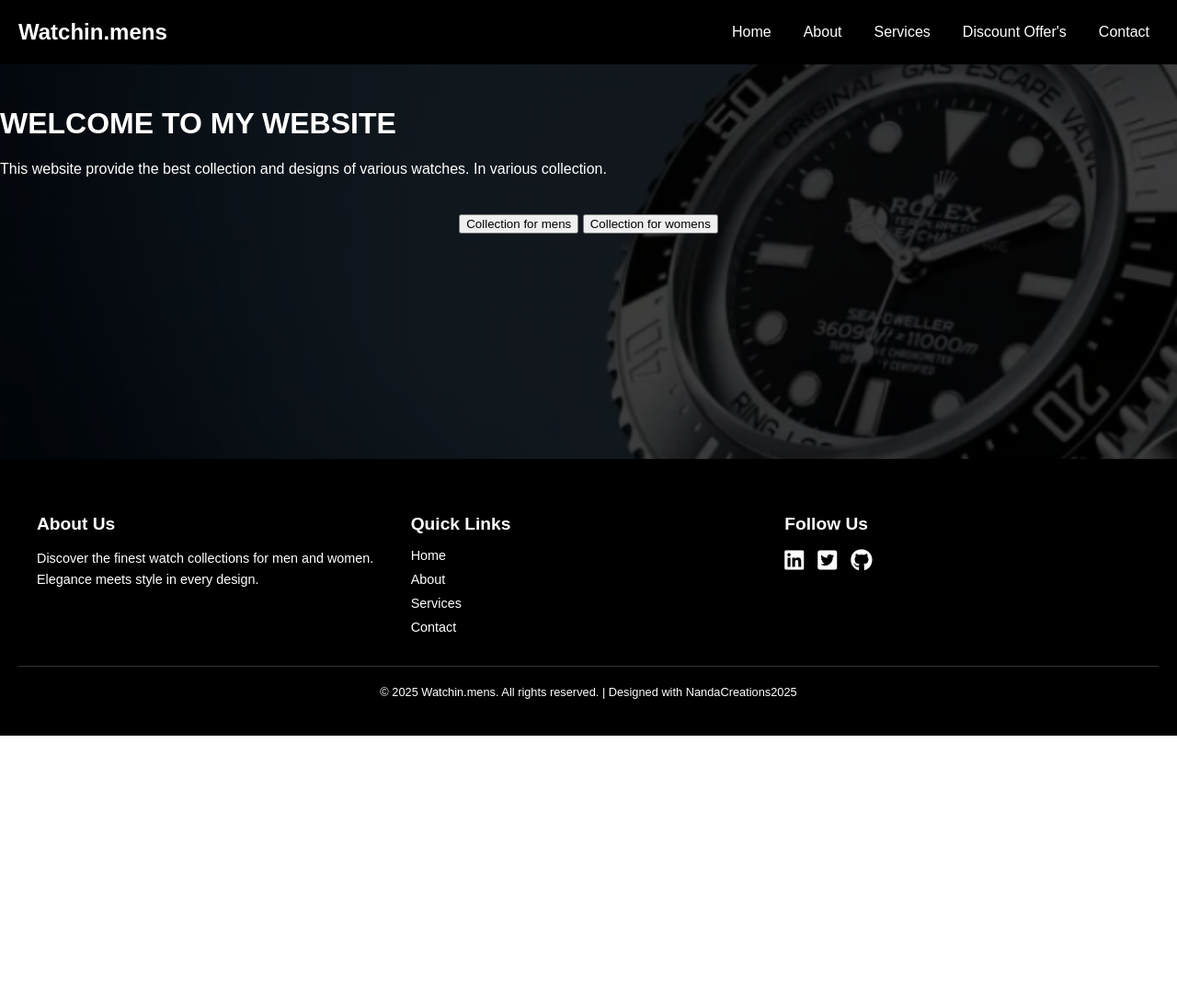
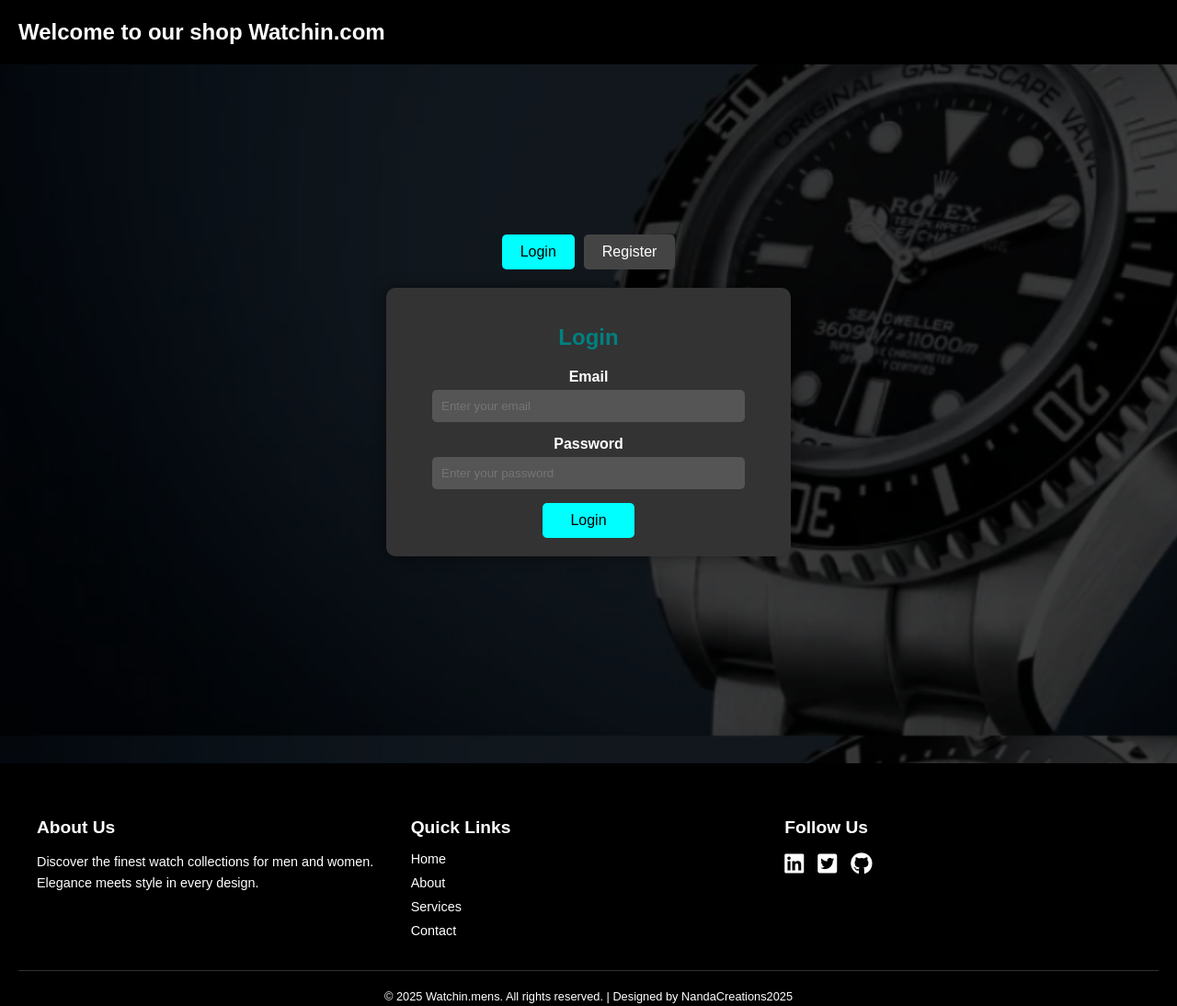
Before and after one commit to nand32541works/websitecreation, a plain HTML site: page index.html in a window 1280 px wide. Shown: the whole page at 92% size. Before the commit the page ends 800 px from the top, so only its background shows below. Drawn offline with Linux system fonts and the light colour scheme.

Commit message:
Add files via upload

```diff
--- a/index.html
+++ b/index.html
@@ -9,38 +9,75 @@
 </head>
 <body>
     <div class="navbar">
-        <div class="logo">Watchin.mens</div>
+        <div class="logo">Welcome to our shop Watchin.com</div>
         <ul class="nav-links">
-            <li><a href="index.html">Home</a></li>
-            <li><a href="html/about.html">About</a></li>
-            <li><a href="html/services.html">Services</a></li>
-            <li><a href="html/contact.html">Discount Offer's</a></li>
-            <li><a href="html/contact.html">Contact</a></li>
+            <li><a href="index.html" style="color: black;">Index</a></li>
         </ul>
     </div>
-    <div class="content">
-        <h1>WELCOME TO MY WEBSITE</h1>
-        <p>This website provide the best collection and designs of
-        various watches. In various collection.</p>
-    </div>
     <center>
-        <div>
-            <button type="button">Collection for mens</button>
-            <button type="button" class="btn-2">Collection for womens</button>
+        <div class="container">
+            <div class="tabs">
+                <button id="login-tab" class="active" onclick="switchTab('login')">Login</button>
+                <button id="register-tab" onclick="switchTab('register')">Register</button>
+            </div>
+            <div id="login-form" class="form-container">
+                <b><h2>Login</h2></b>
+                <form action="html/home.html">
+                    <div class="form-group">
+                        <label for="login-email" class="grover">Email</label>
+                        <input type="email" id="login-email" placeholder="Enter your email" required>
+                    </div>
+                    <div class="form-group">
+                        <label for="login-password" class="grover">Password</label>
+                        <input type="password" id="login-password" placeholder="Enter your password" required>
+                    </div>
+                    <button type="submit" class="btn">Login</button>
+                </form>
+            </div>
+            <div id="register-form" class="form-container" style="display: none;">
+                <b><h2>Register</h2></b>
+                <form action="html/home.html">
+                    <div class="form-group">
+                        <label for="register-name" class="griver">Full Name</label>
+                        <input type="text" id="register-name" placeholder="Enter your full name" required>
+                    </div>
+                    <div class="form-group">
+                        <label for="register-email" class="griver">Email</label>
+                        <input type="email" id="register-email" placeholder="Enter your email" required>
+                    </div>
+                    <div class="form-group">
+                        <label for="register-password" class="griver">Password</label>
+                        <input type="password" id="register-password" placeholder="Enter your password" required>
+                    </div>
+                    <div class="form-group">
+                        <label for="confirm-password" class="griver">Confirm Password</label>
+                        <input type="password" id="confirm-password" placeholder="Confirm your password" required>
+                    </div>
+                    <button type="submit" class="btn">Register</button>
+                </form>
+            </div>
         </div>
     </center>
-    <br>
-    <br>
-    <br>
-    <br>
-    <br>
-    <br>
-    <br>
-    <br>
-    <br>
-    <br>
-    <br>
-    <br>
+    <script>
+        function switchTab(tab) {
+            const loginTab = document.getElementById('login-tab');
+            const registerTab = document.getElementById('register-tab');
+            const loginForm = document.getElementById('login-form');
+            const registerForm = document.getElementById('register-form');
+
+            if (tab === 'login') {
+                loginTab.classList.add('active');
+                registerTab.classList.remove('active');
+                loginForm.style.display = 'block';
+                registerForm.style.display = 'none';
+            } else {
+                loginTab.classList.remove('active');
+                registerTab.classList.add('active');
+                loginForm.style.display = 'none';
+                registerForm.style.display = 'block';
+            }
+        }
+    </script>
     <footer>
         <div class="footer-content">
             <div class="footer-column">
@@ -50,23 +87,23 @@
             <div class="footer-column">
                 <h3>Quick Links</h3>
                 <ul class="footer-links">
-                    <li><a href="#">Home</a></li>
-                    <li><a href="#">About</a></li>
-                    <li><a href="#">Services</a></li>
-                    <li><a href="#">Contact</a></li>
+                    <li><a href="index.html">Home</a></li>
+                    <li><a href="html/about.html">About</a></li>
+                    <li><a href="html/services.html">Services</a></li>
+                    <li><a href="html/contact.html">Contact</a></li>
                 </ul>
             </div>
             <div class="footer-column">
                 <h3>Follow Us</h3>
                 <div class="social-icons">
-                    <a href="#" class="icon"><i class="fa-brands fa-linkedin"></i></a>
+                    <a href="https://www.linkedin.com/in/nanda-kishore-jana-a23b11343/" class="icon"><i class="fa-brands fa-linkedin"></i></a>
                     <a href="#" class="icon"><i class="fa-brands fa-twitter-square"></i></a>
-                    <a href="#" class="icon"><i class="fa-brands fa-github"></i></a>
+                    <a href="https://github.com/nand32541works" class="icon"><i class="fa-brands fa-github"></i></a>
                 </div>
             </div>
         </div>
         <div class="footer-bottom">
-            <p>&copy; 2025 Watchin.mens. All rights reserved. | Designed with NandaCreations2025</p>
+            <p>&copy; 2025 Watchin.mens. All rights reserved. | Designed by NandaCreations2025</p>
         </div>
     </footer>
 </body>
```
